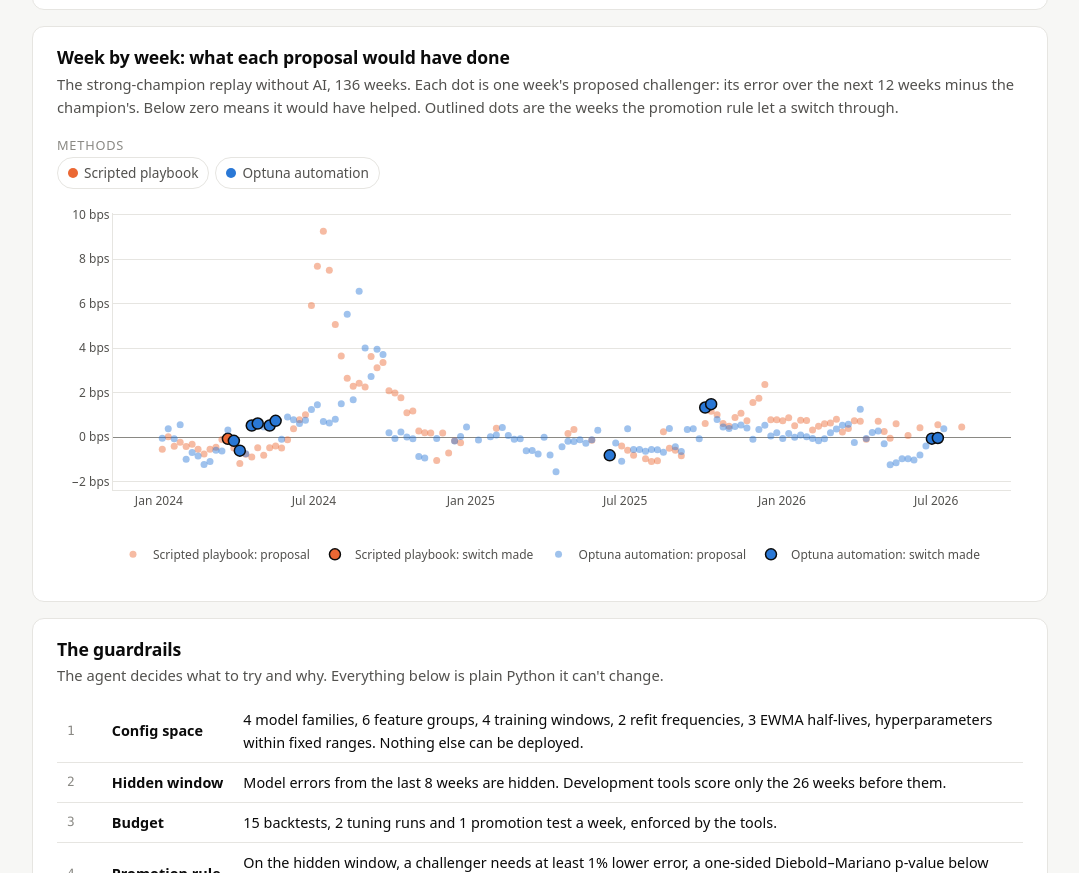
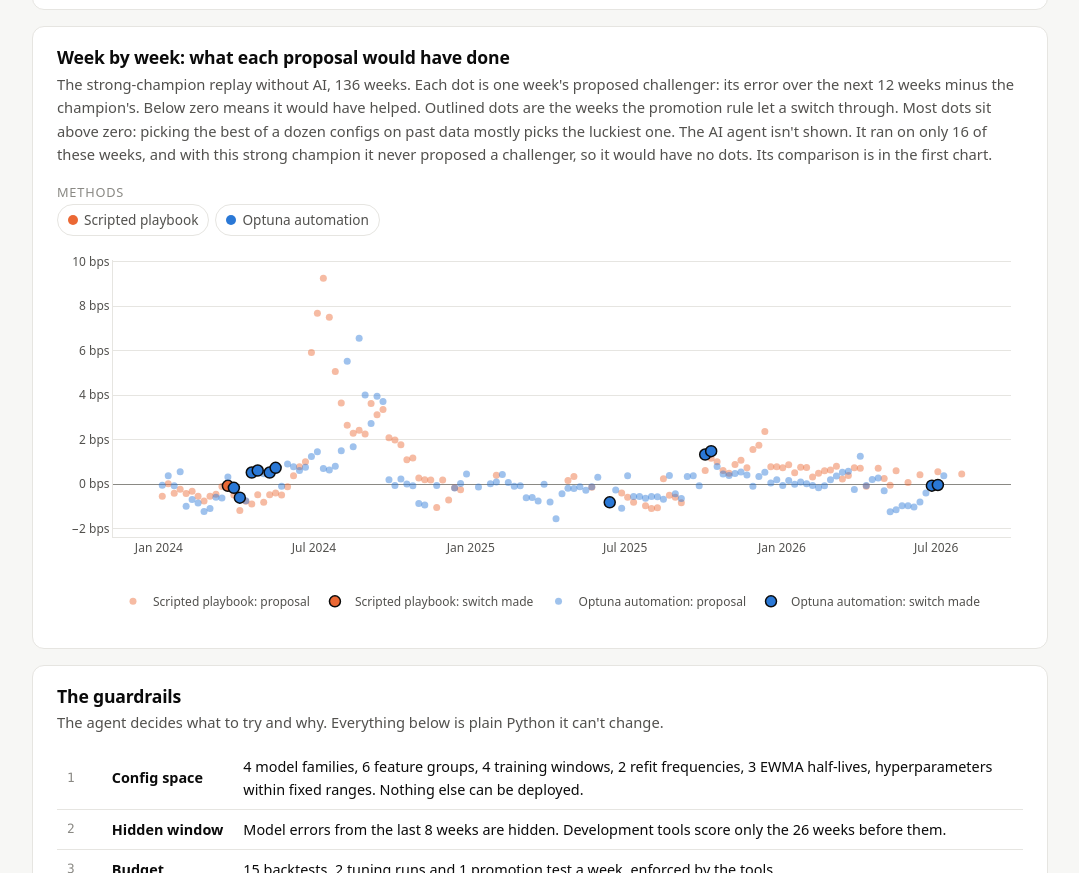
Before and after one commit to marlondocouto2/portfolio, a plain HTML site: page site/ai-steward.html in a window 1280 px wide. Shown: the part 3637-4510 px from the top of the page, without its empty margins (100-1179 px from the left). Drawn offline with nearby package versions, Linux system fonts and the light colour scheme.

Commit message:
Explain the week-by-week chart and why the AI agent isn't in it
Co-Authored-By: Claude Opus 5.5 <noreply@anthropic.com>

```diff
--- a/site/ai-steward.html
+++ b/site/ai-steward.html
@@ -103,7 +103,7 @@
 
     <section class="panel">
       <h3>Week by week: what each proposal would have done</h3>
-      <p class="sub">The strong-champion replay without AI, 136 weeks. Each dot is one week's proposed challenger: its error over the next 12 weeks minus the champion's. Below zero means it would have helped. Outlined dots are the weeks the promotion rule let a switch through.</p>
+      <p class="sub">The strong-champion replay without AI, 136 weeks. Each dot is one week's proposed challenger: its error over the next 12 weeks minus the champion's. Below zero means it would have helped. Outlined dots are the weeks the promotion rule let a switch through. Most dots sit above zero: picking the best of a dozen configs on past data mostly picks the luckiest one. The AI agent isn't shown. It ran on only 16 of these weeks, and with this strong champion it never proposed a challenger, so it would have no dots. Its comparison is in the first chart.</p>
       <div class="controls"><div><span class="control-label">Methods</span><span id="methods"></span></div></div>
       <div id="timeline" class="chart" role="img" aria-label="Future error of each week's proposed challenger vs never retraining"></div>
     </section>
```
